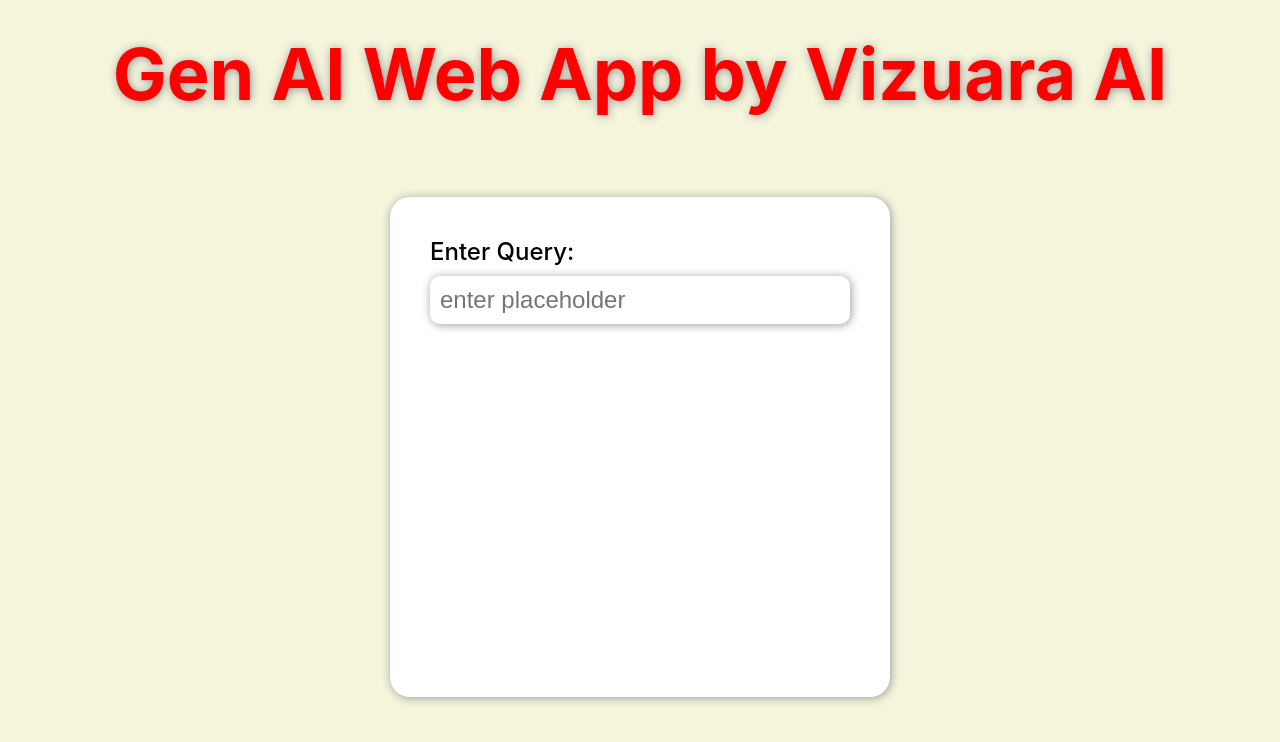
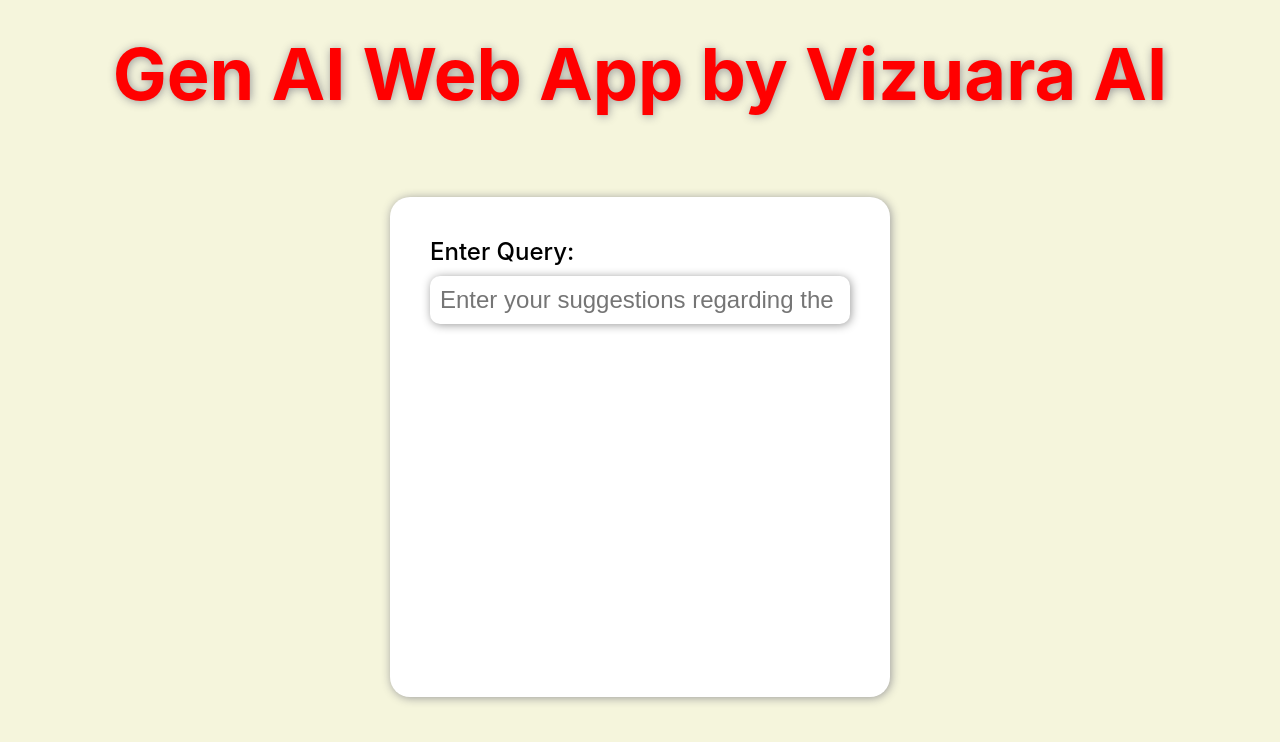
Before and after one commit to souravjana96/Gen_AI_Web_App, a React (Vite) app: page / in a window 1280 px wide. Shown: the top 742 px of the page. Built offline with nearby package versions, Linux system fonts and the light colour scheme.

Commit message:
DhruvilT, changed the placeholder title

```diff
--- a/src/App.jsx
+++ b/src/App.jsx
@@ -10,7 +10,7 @@
         <div>
           <label >Enter Query:</label>
           <input type="text"
-          className='query-input' placeholder="enter placeholder"/>
+          className='query-input' placeholder="Enter your suggestions regarding the Web App"/>
         </div>
 
       </div>
```
